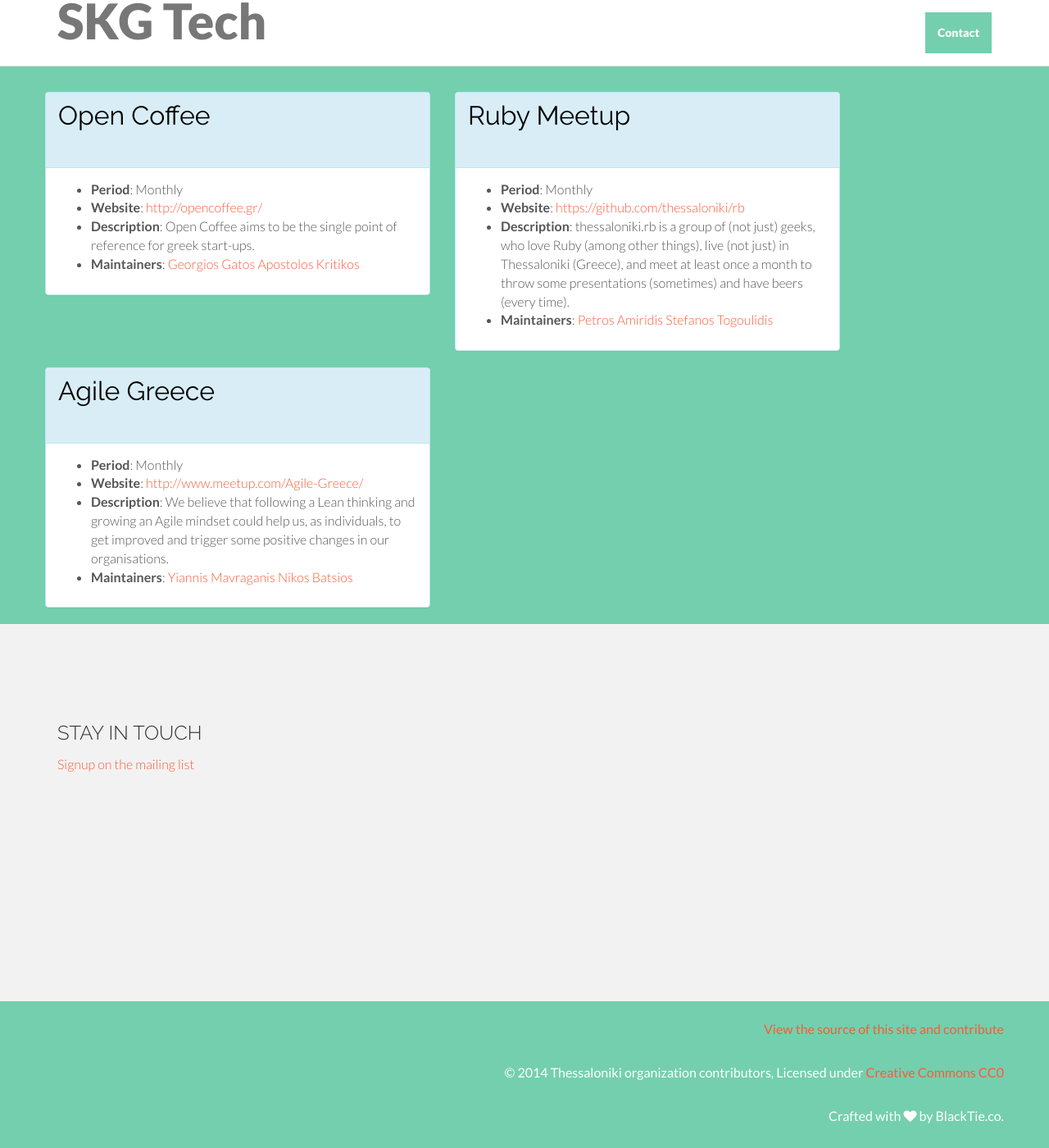
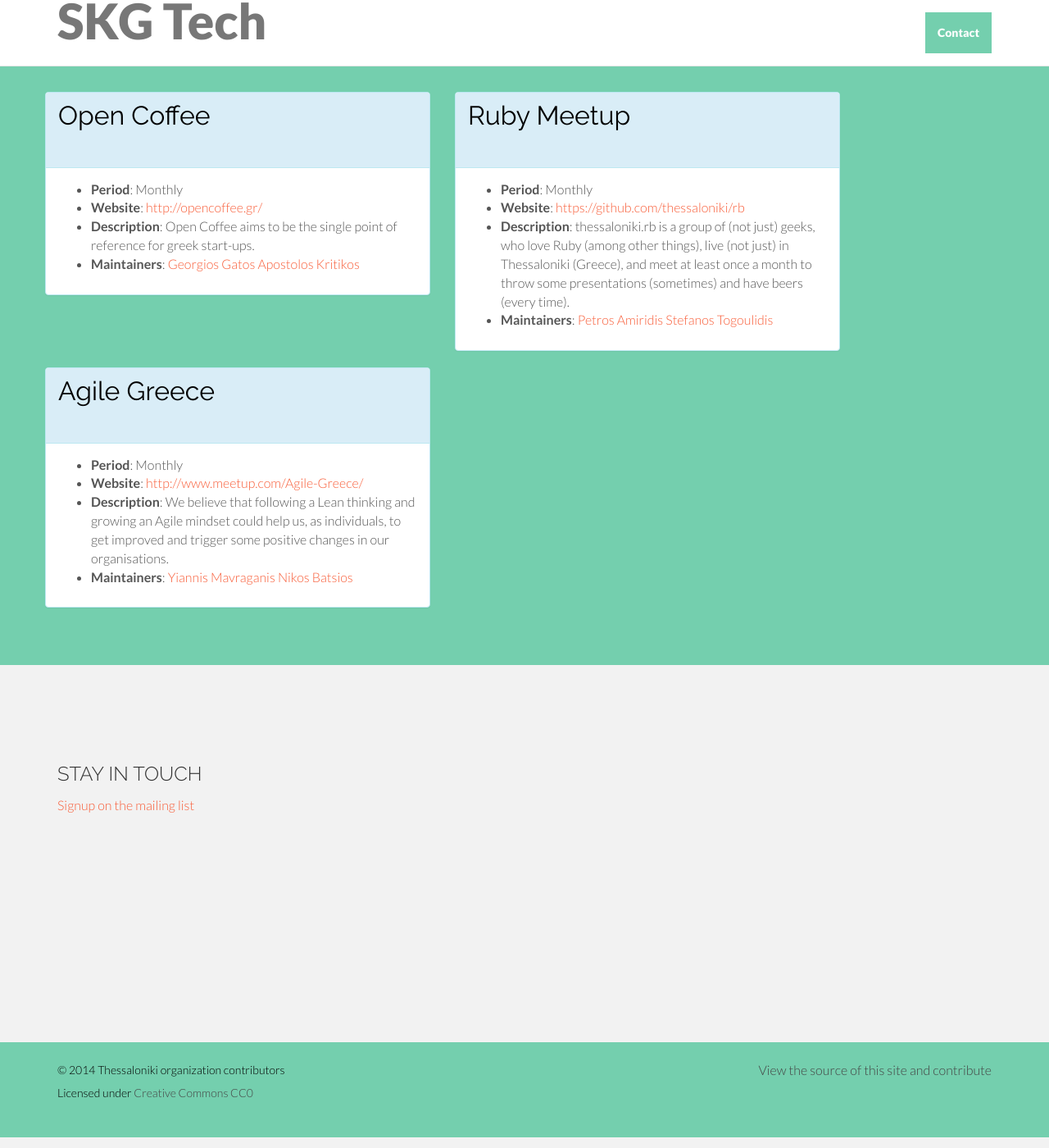
Before and after one commit to skgtech/skgtech.github.io, a Jekyll site: the page built from index.html, in a window 1280 px wide and 1400 px high, scrolled down 643 px. Shown: the whole window at 82% size. Built offline with Jekyll 4.4.1, drawn with Linux system fonts in a browser that asks for light colours; nearby versions of some CDN libraries.

Commit message:
style footer

```diff
--- a/_includes/themes/twitter/default.html
+++ b/_includes/themes/twitter/default.html
@@ -55,13 +55,15 @@
     <footer id="f">
       <div class="container">
         <div class="row">
-          <p> <a href="{{ site.githubrepo }}">View the source of this site and contribute</a></p>
-          <p>&copy; {{ site.time | date: '%Y' }} {{ site.author.name }}, <span class="license">
-            Licensed under <a href="http://creativecommons.org/publicdomain/zero/1.0/">Creative Commons CC0</a>
-          </span></p>
-
-
-          <p>Crafted with <i class="fa fa-heart"></i> by BlackTie.co.</p>
+          <div class="col-lg-6 pull-left">
+            <p>&copy; {{ site.time | date: '%Y' }} {{ site.author.name }}</p>
+            <p class="license">
+              Licensed under <a href="http://creativecommons.org/publicdomain/zero/1.0/">Creative Commons CC0</a>
+            </p>
+          </div>
+          <div class="col-lg-4 pull-right">
+            <p> <a href="{{ site.githubrepo }}">View the source of this site and contribute</a></p>
+          </div>
         </div>
       </div>
     </footer>
--- a/assets/css/main.css
+++ b/assets/css/main.css
@@ -154,7 +154,7 @@ a:after {
 #meetups {
 	background-color: #74cfae;
 	padding-top: 50px;
-	margin-bottom: 0px;
+	padding-bottom: 50px;
 }
 
 #meetups h3 {
@@ -185,13 +185,28 @@ a:after {
 /* Footer */
 #f {
 	padding-top: 20px;
+  padding-bottom: 40px;
 	background-color: #74cfae;
+
+}
+
+#f .pull-right {
+	color: white;
+	text-align: right;
+}
+#f .pull-left {
+  color: #000;
+  text-align: left;
+  font-size: 14px;
+}
+
+#f a {
+  color: #444;
 }
 
 #f p {
-	color: white;
-	text-align: right;
-	font-weight: 400;
+  padding: 0;
+  margin: 0;
 }
 
 /* Image Opacity */
```
